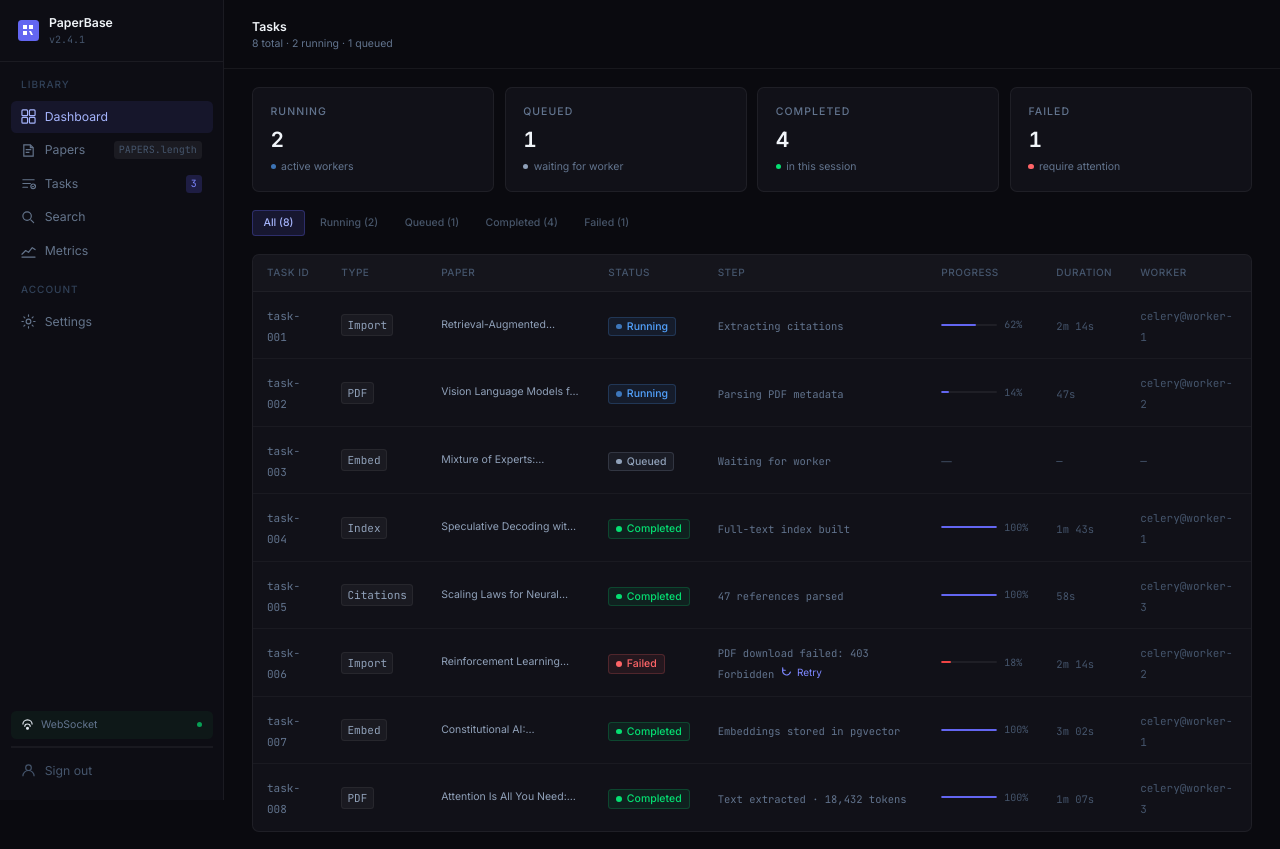
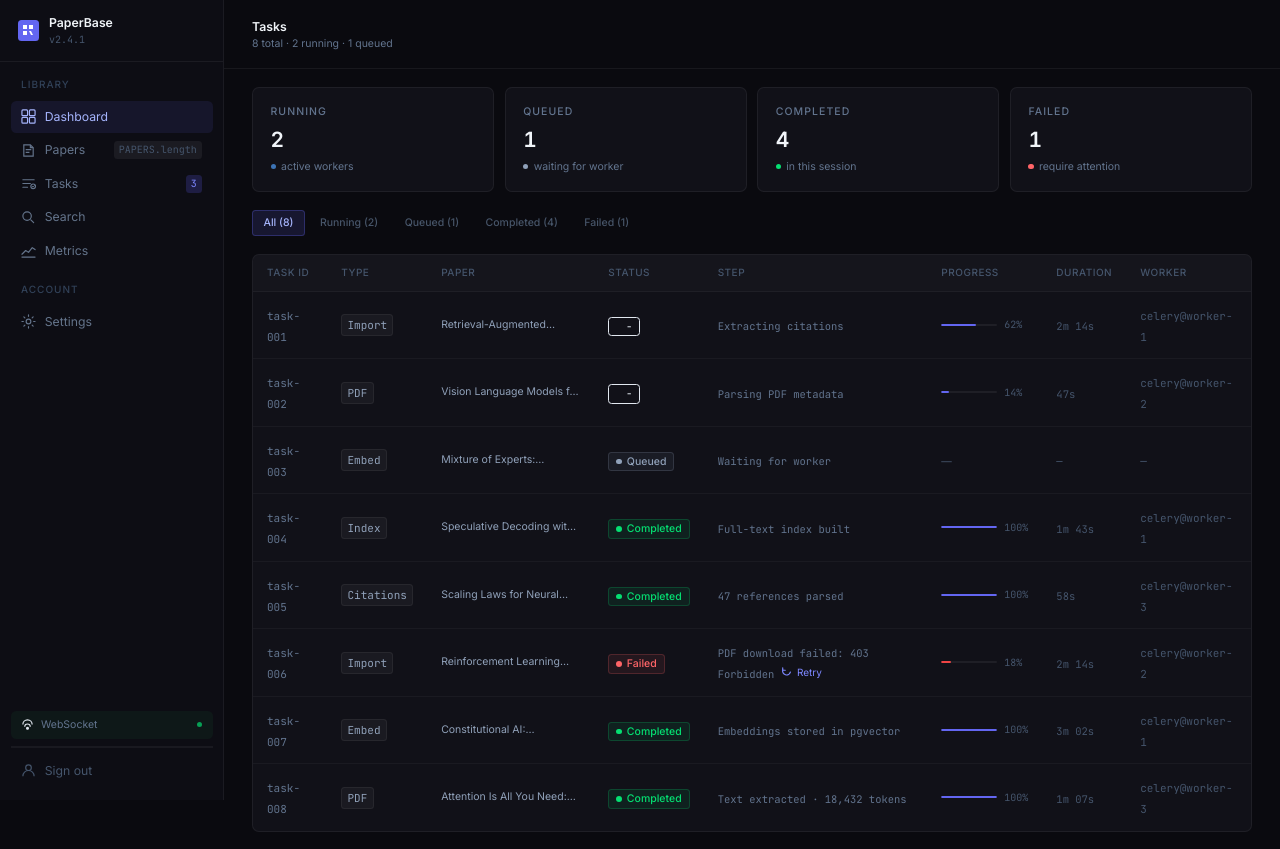
Before and after one commit to Kareemtaiye/Research-Paper-Management-Frontend, a React (Vite) app: page /tasks in a window 1280 px wide. Built offline with nearby package versions, Linux system fonts and the light colour scheme; the HTML template or start-up script is replaced by a standard one.

Commit message:
updated processing-running mapping for tasks update

```diff
--- a/src/components/TaskStatusChip.tsx
+++ b/src/components/TaskStatusChip.tsx
@@ -1,8 +1,8 @@
-type TaskStatus = "running" | "completed" | "failed" | "queued";
+type TaskStatus = "processing" | "completed" | "failed" | "queued";
 
 export function TaskStatusChip({ status }: { status: TaskStatus }) {
   const map: Record<TaskStatus, { label: string; color: string; dot: string }> = {
-    running: {
+    processing: {
       label: "Running",
       color: "text-blue-400 bg-blue-400/8 border-blue-400/20",
       dot: "bg-blue-400 ws-pulse",
@@ -23,14 +23,13 @@ export function TaskStatusChip({ status }: { status: TaskStatus }) {
       dot: "bg-slate-400",
     },
   };
-  const { label, color, dot } = map[status];
   return (
     <span
-      className={`inline-flex items-center gap-1.5 px-2 py-0.5 rounded text-xs font-medium border ${color}`}
+      className={`inline-flex items-center gap-1.5 px-2 py-0.5 rounded text-xs font-medium border ${map[status]?.color || ""}`}
       style={{ borderWidth: "0.5px" }}
     >
-      <span className={`w-1.5 h-1.5 rounded-full ${dot}`} />
-      {label}
+      <span className={`w-1.5 h-1.5 rounded-full ${map[status]?.dot || ""}`} />
+      {map[status]?.label || "-"}
     </span>
   );
 }
```
